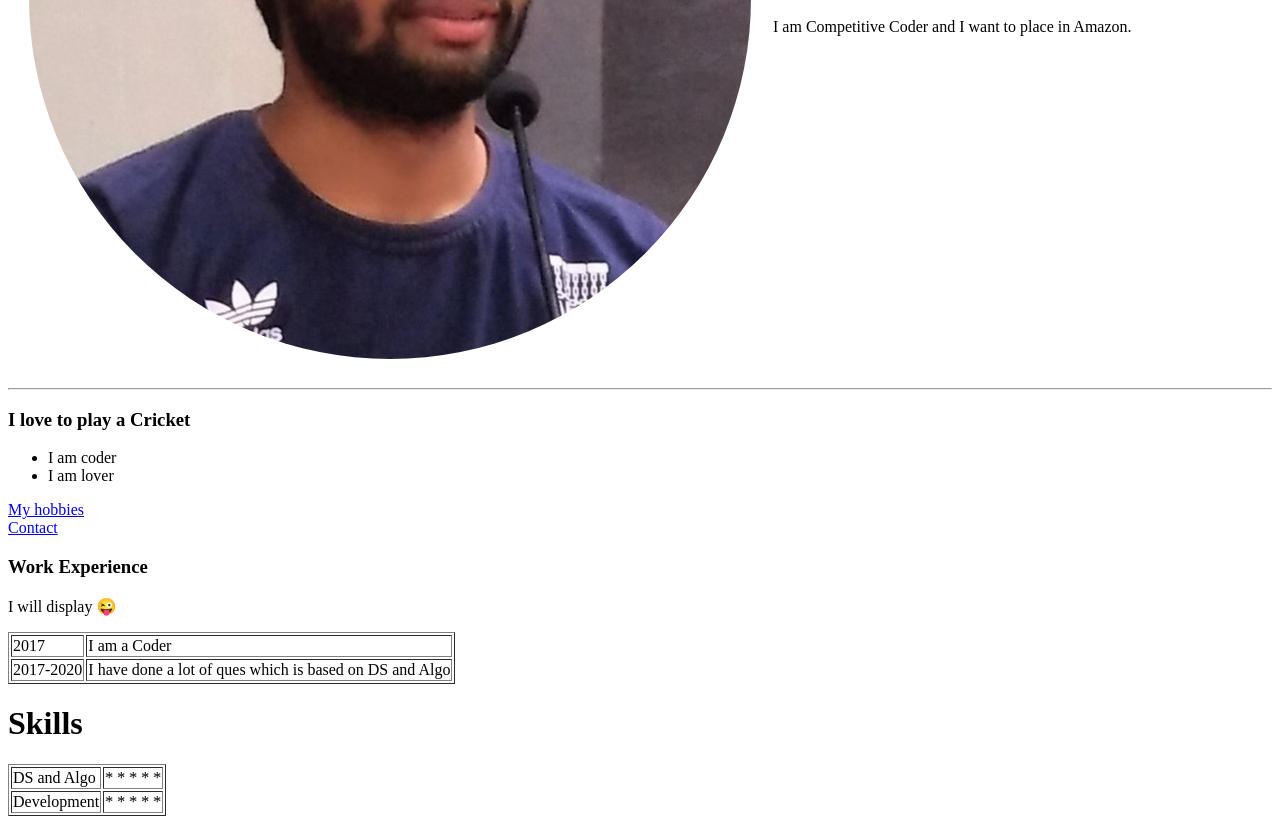
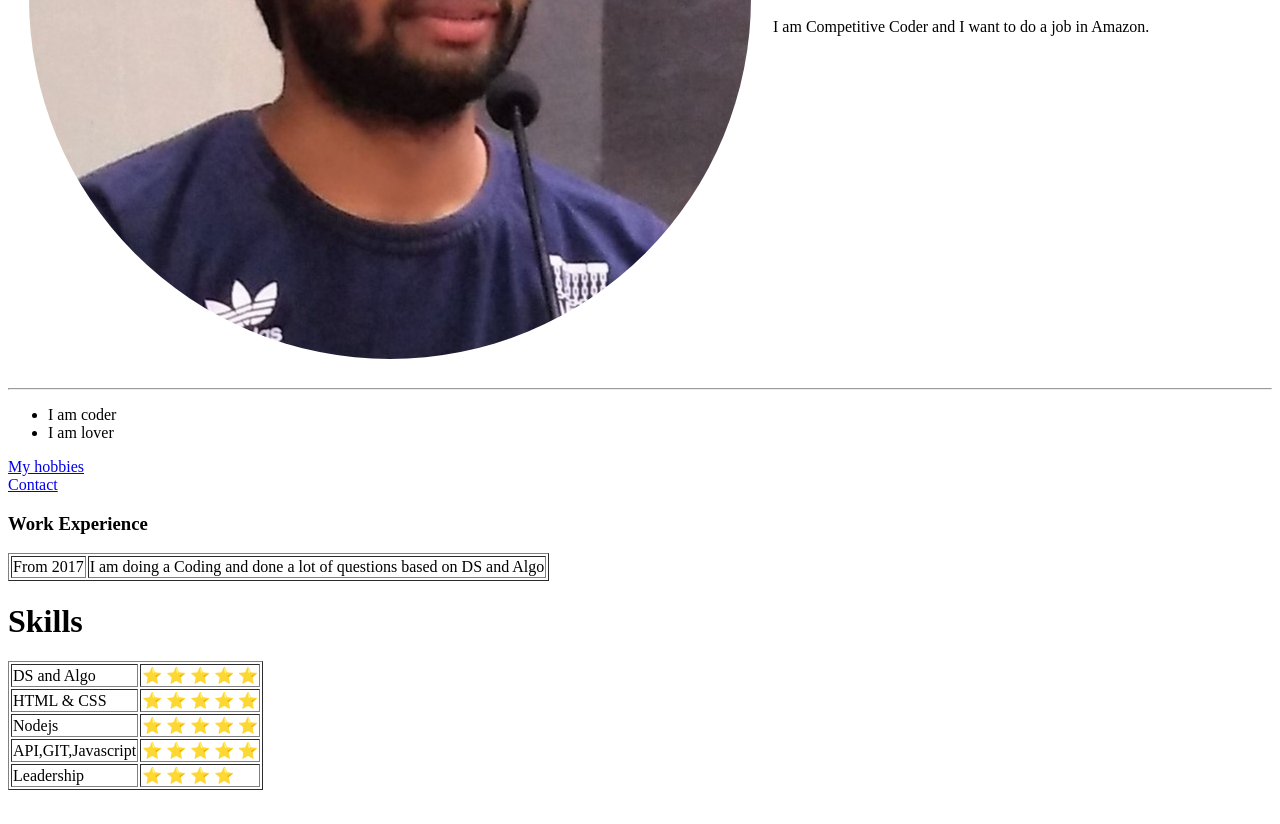
Before and after one commit to aadarsh18/My_CV, a plain HTML site: page index.html in a window 1280 px wide. Shown: the part 392-1216 px from the top of the page. After the commit the page ends 1190 px from the top, so only its background shows below. Drawn offline with Linux system fonts and the light colour scheme.

Commit message:
Update index.html

```diff
--- a/index.html
+++ b/index.html
@@ -11,13 +11,12 @@
                     <em>Adarsh <strong>Chaurasia</strong></em>
                   </h1>
 
-            <p>I am Competitive Coder and I want to place in Amazon.</p></td>
+            <p>I am Competitive Coder and I want to do a job in Amazon.</p></td>
             </tr>
         </table>
 
 
   <hr>
-  <h3>I love to play a Cricket</h3>
   <ul>
       <li>I am coder</li>
       <li>I am lover</li>
@@ -26,27 +25,37 @@
  <br>
  <a href="Contact.html">Contact</a>
 <h3>Work Experience</h3>
-<p>I will display &#128540;</p>
+
 <table border="1">
     <tr>
-        <td>2017</td>
-        <td>I am a Coder</td>
+        <td>From 2017</td>
+        <td>I am doing a Coding and done a lot of questions based on DS and Algo</td>
     </tr>
-    <tr>
-        <td>2017-2020</td>
-        <td>I have done a lot of ques which is based on DS and Algo</td>
-    </tr>
+
 </table>
 <h1>Skills</h1>
   <table border="1">
       <tr>
           <td>DS and Algo</td>
-          <td>* * * * *</td>
+          <td>⭐ ⭐ ⭐ ⭐ ⭐</td>
       </tr>
       <tr>
-          <td>Development</td>
-          <td>* * * * *</td>
+          <td>HTML & CSS</td>
+          <td>⭐ ⭐ ⭐ ⭐ ⭐</td>
       </tr>
+      <tr>
+        <td>Nodejs</td>
+        <td>⭐ ⭐ ⭐ ⭐ ⭐</td>
+    </tr>
+    <tr>
+        <td>API,GIT,Javascript</td>
+        <td>⭐ ⭐ ⭐ ⭐ ⭐</td>
+    </tr>
+    <tr>
+        <td>Leadership</td>
+        <td>⭐ ⭐ ⭐ ⭐</td>
+    </tr>
+
   </table>
 </body>
 </html>
```
